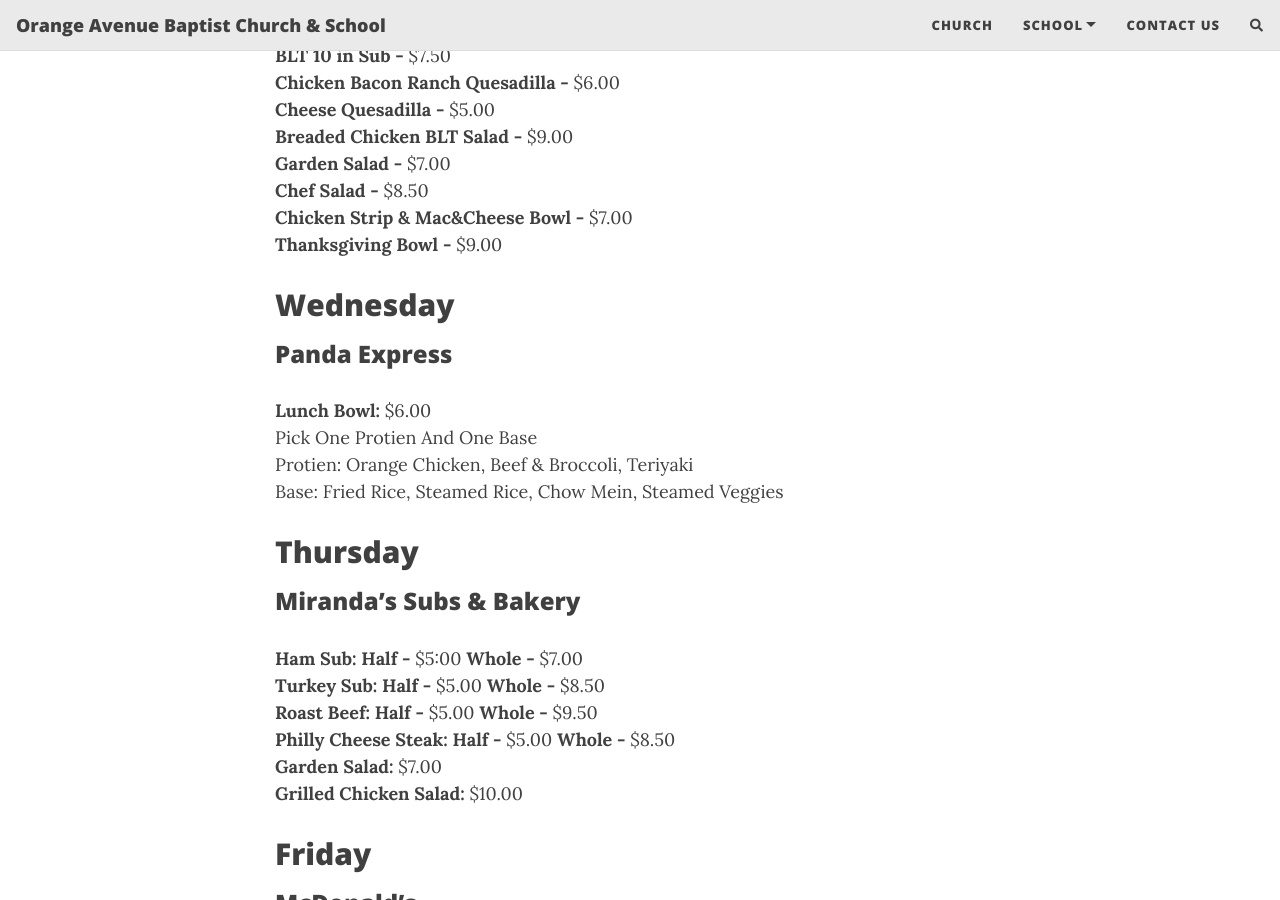
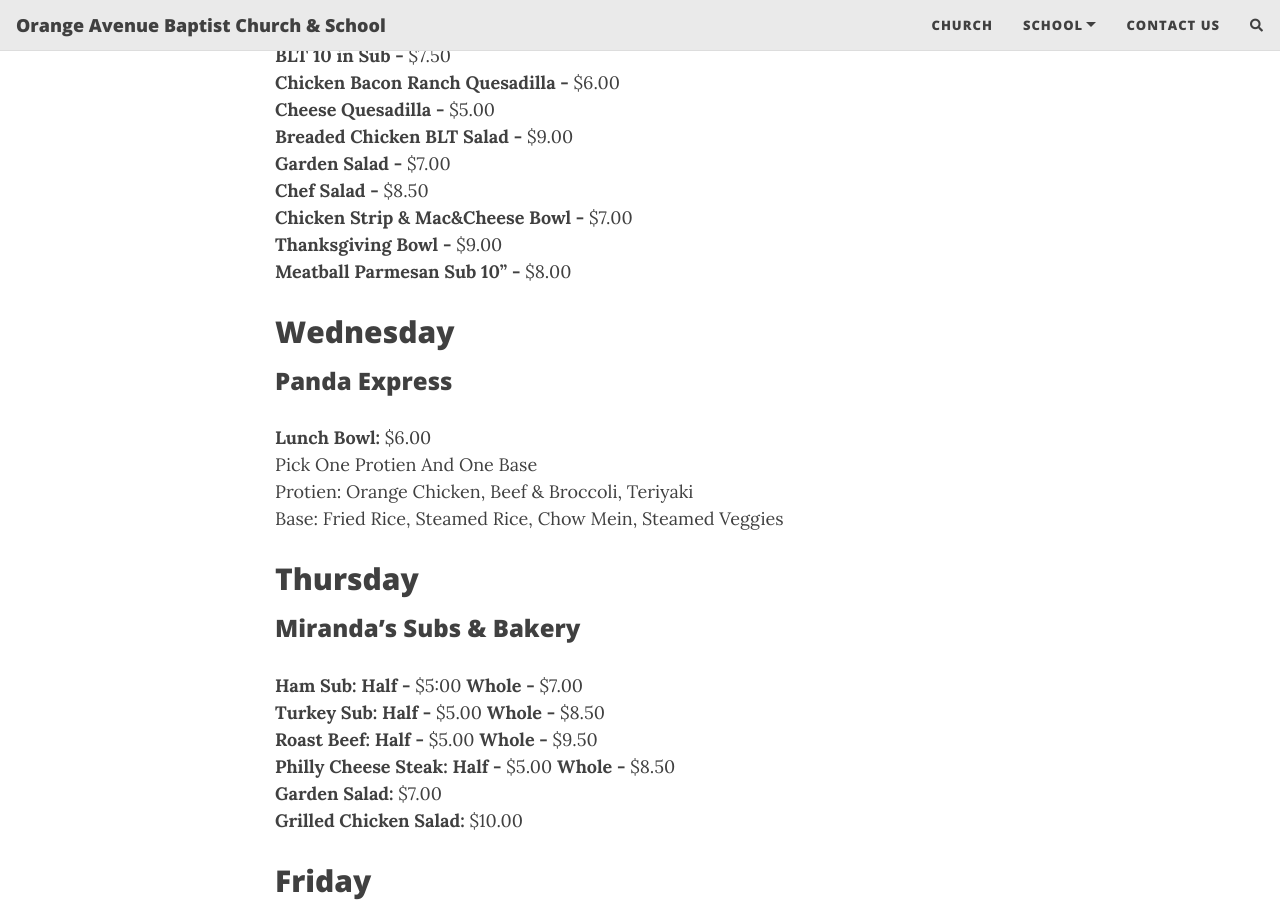
Before and after one commit to techdouttech/oabc-website, a Jekyll site: the page built from lunch.md, in a window 1280 px wide and 900 px high, scrolled down 716 px. Built offline with Jekyll 4.4.1, drawn with Linux system fonts in a browser that asks for light colours; nearby versions of some CDN libraries; comment, search, counter and statistics services are not loaded.

Commit message:
Update lunch.md

```diff
--- a/lunch.md
+++ b/lunch.md
@@ -26,7 +26,8 @@
 **Garden Salad -** $7.00<br />
 **Chef Salad -** $8.50<br />
 **Chicken Strip & Mac&Cheese Bowl -** $7.00<br />
-**Thanksgiving Bowl -** $9.00
+**Thanksgiving Bowl -** $9.00<br />
+**Meatball Parmesan Sub 10" -** $8.00
 
 ## Wednesday
 ### Panda Express
```
